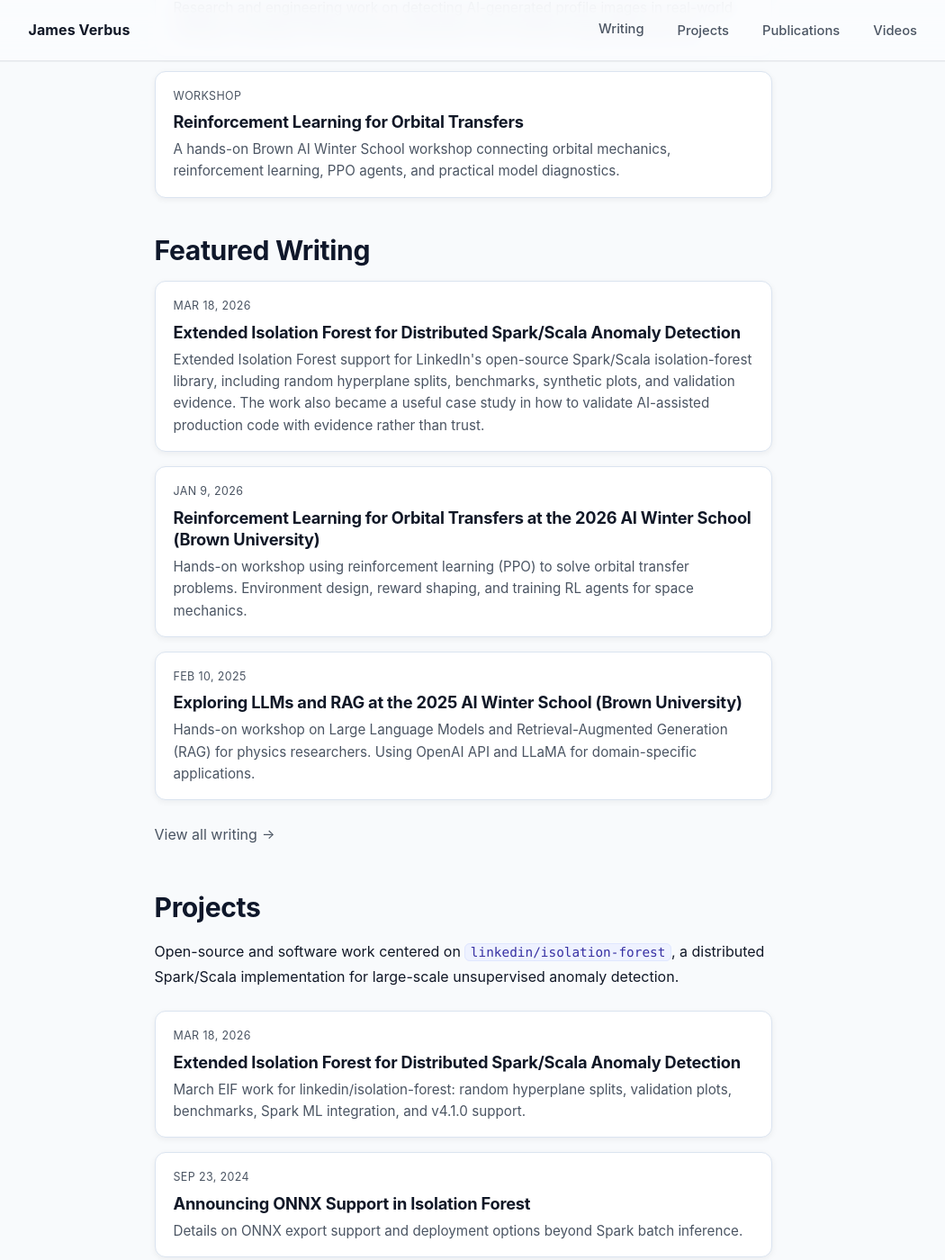
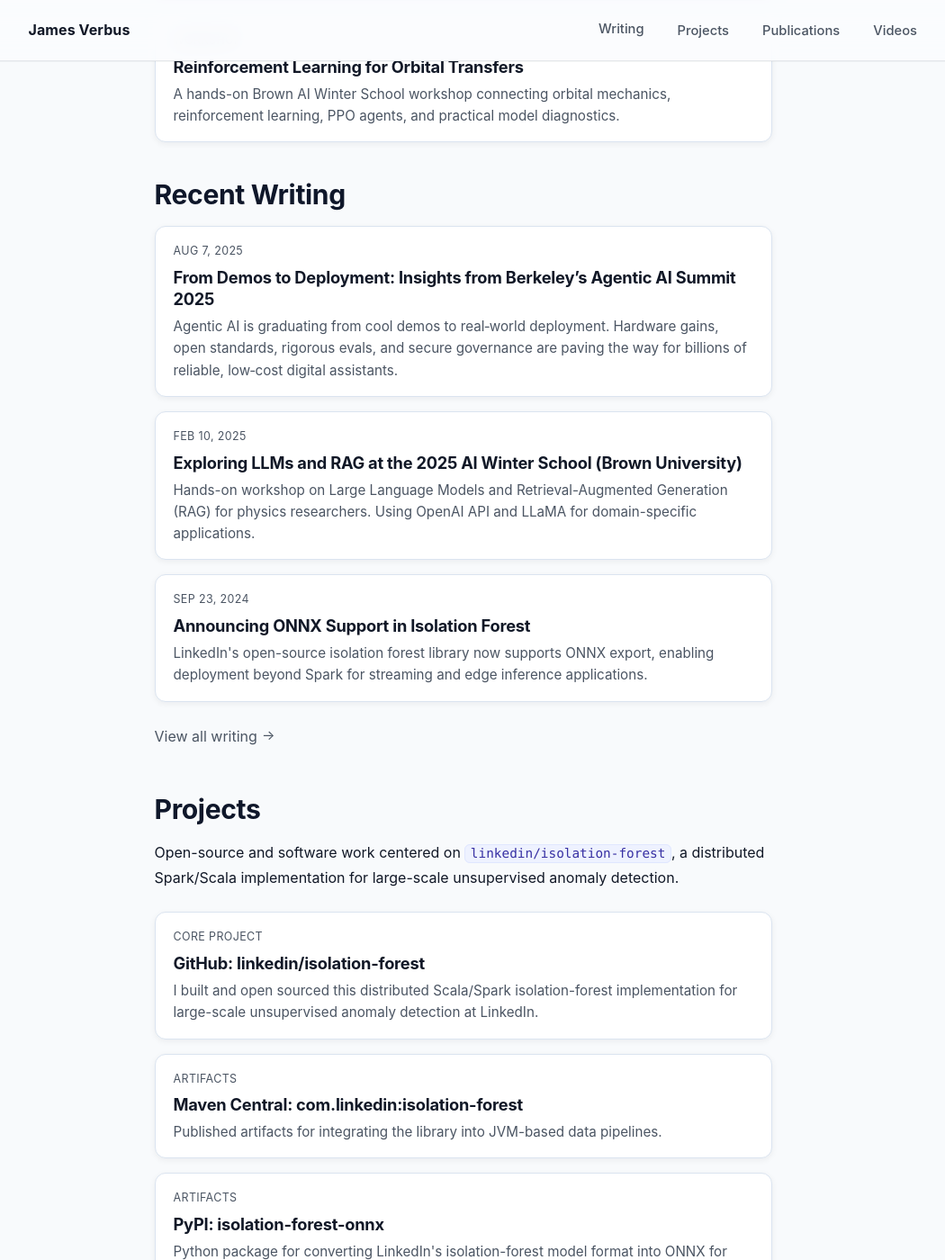
Before and after one commit to jverbus/jverbus.github.io, a Jekyll site: the page built from index.md, in a window 1280 px wide and 1400 px high, scrolled down 1118 px. Shown: the whole window at 90% size, without its empty margins (101-1151 px from the left). Built offline with Jekyll 4.4.1, drawn with Linux system fonts in a browser that asks for light colours; some of the changed text lies outside the part shown.

Commit message:
De-duplicate homepage sections
- Featured Work is the single curated section (labels fixed)
- Featured Writing becomes Recent Writing: newest posts excluding
  featured items, updates automatically
- Projects now leads with the linkedin/isolation-forest repo, Maven
  Central, and PyPI cards instead of repeating post links

Co-Authored-By: Claude Fable 5 <noreply@anthropic.com>

```diff
--- a/index.md
+++ b/index.md
@@ -14,8 +14,8 @@ hide_title: true
   <div class="home-hero-copy">
     <h1>James Verbus</h1>
     <p class="home-lede">I build AI systems for uncertain or adversarial environments at production scale.</p>
-    <p class="home-lede">Previously, I spent nearly a decade at LinkedIn, most recently as a Senior Staff Machine Learning Engineer, building large-scale systems for anti-abuse, trust, and platform integrity.</p>
-    <p class="home-lede">My background began in rare-event physics: I earned my Ph.D. at Brown on LUX, a dark matter experiment searching for faint signals deep underground. That path still shapes my work on noisy evidence, uncertainty, robustness, and real-world constraints.</p>
+    <p class="home-lede">I spent nearly a decade at LinkedIn, most recently as a Senior Staff Machine Learning Engineer, building large-scale systems for anti-abuse, trust, and platform integrity.</p>
+    <p class="home-lede">My background began in rare-event physics: I earned my Ph.D. at Brown on LUX, a dark matter experiment searching for faint signals deep underground.</p>
     <p class="home-lede">These days I'm focused on agentic AI systems. For collaborations, talks, or hard problems worth comparing notes on, <a href="mailto:james.verbus@gmail.com">get in touch</a>.</p>
   </div>
   <figure class="home-hero-photo">
@@ -44,7 +44,7 @@ hide_title: true
   <div class="post-list" role="list">
     {% include site/card.html
       card_clickable='on'
-      date='Projects'
+      date='Open Source'
       title='Extended Isolation Forest for Distributed Spark/Scala Anomaly Detection'
       url='/2026/03/18/announcing-extended-isolation-forest-support/'
       description='Extended Isolation Forest support for linkedin/isolation-forest, with random hyperplane splits, validation plots, benchmarks, reference parity checks, and edge-case tests.'
@@ -66,38 +66,26 @@ hide_title: true
   </div>
 </section>
 
-<section class="home-section" aria-labelledby="featured-writing-heading">
+<section class="home-section" aria-labelledby="recent-writing-heading">
   <div class="section-heading">
-    <h2 id="featured-writing-heading">Featured Writing</h2>
+    <h2 id="recent-writing-heading">Recent Writing</h2>
   </div>
   <div class="post-list" role="list">
-    {% assign eif_post = site.posts | where: "url", "/2026/03/18/announcing-extended-isolation-forest-support/" | first %}
-    {% assign eif_post_date = eif_post.date | date: "%b %-d, %Y" %}
-    {% include site/card.html
-      card_clickable='on'
-      date=eif_post_date
-      title=eif_post.title
-      url=eif_post.url
-      description=eif_post.description
-    %}
-    {% assign rl_post = site.posts | where: "url", "/2026/01/09/brown-physics-ai-winter-school-workshop/" | first %}
-    {% assign rl_post_date = rl_post.date | date: "%b %-d, %Y" %}
-    {% include site/card.html
-      card_clickable='on'
-      date=rl_post_date
-      title=rl_post.title
-      url=rl_post.url
-      description=rl_post.description
-    %}
-    {% assign rag_post = site.posts | where: "url", "/2025/02/10/brown-physics-ai-winter-school-workshop/" | first %}
-    {% assign rag_post_date = rag_post.date | date: "%b %-d, %Y" %}
-    {% include site/card.html
-      card_clickable='on'
-      date=rag_post_date
-      title=rag_post.title
-      url=rag_post.url
-      description=rag_post.description
-    %}
+    {% assign featured_urls = "/2026/03/18/announcing-extended-isolation-forest-support/|/2026/01/09/brown-physics-ai-winter-school-workshop/|/2024/08/15/finding-ai-generated-faces-in-the-wild/" | split: "|" %}
+    {% assign shown = 0 %}
+    {% for post in site.posts %}
+      {% if featured_urls contains post.url %}{% continue %}{% endif %}
+      {% if shown >= 3 %}{% break %}{% endif %}
+      {% assign shown = shown | plus: 1 %}
+      {% assign post_card_date = post.date | date: "%b %-d, %Y" %}
+      {% include site/card.html
+        card_clickable='on'
+        date=post_card_date
+        title=post.title
+        url=post.url
+        description=post.description
+      %}
+    {% endfor %}
   </div>
   <p class="home-archive-link"><a href="{{ '/posts/' | relative_url }}">View all writing</a></p>
 </section>
@@ -108,7 +96,7 @@ hide_title: true
   </div>
   <p>Open-source and software work centered on <code>linkedin/isolation-forest</code>, a distributed Spark/Scala implementation for large-scale unsupervised anomaly detection.</p>
   <div class="post-list" role="list">
-    {% for item in site.data.open_source.major_updates limit:3 %}
+    {% for item in site.data.open_source.core_items %}
       {% include site/card.html
         date=item.date
         title=item.title
```
